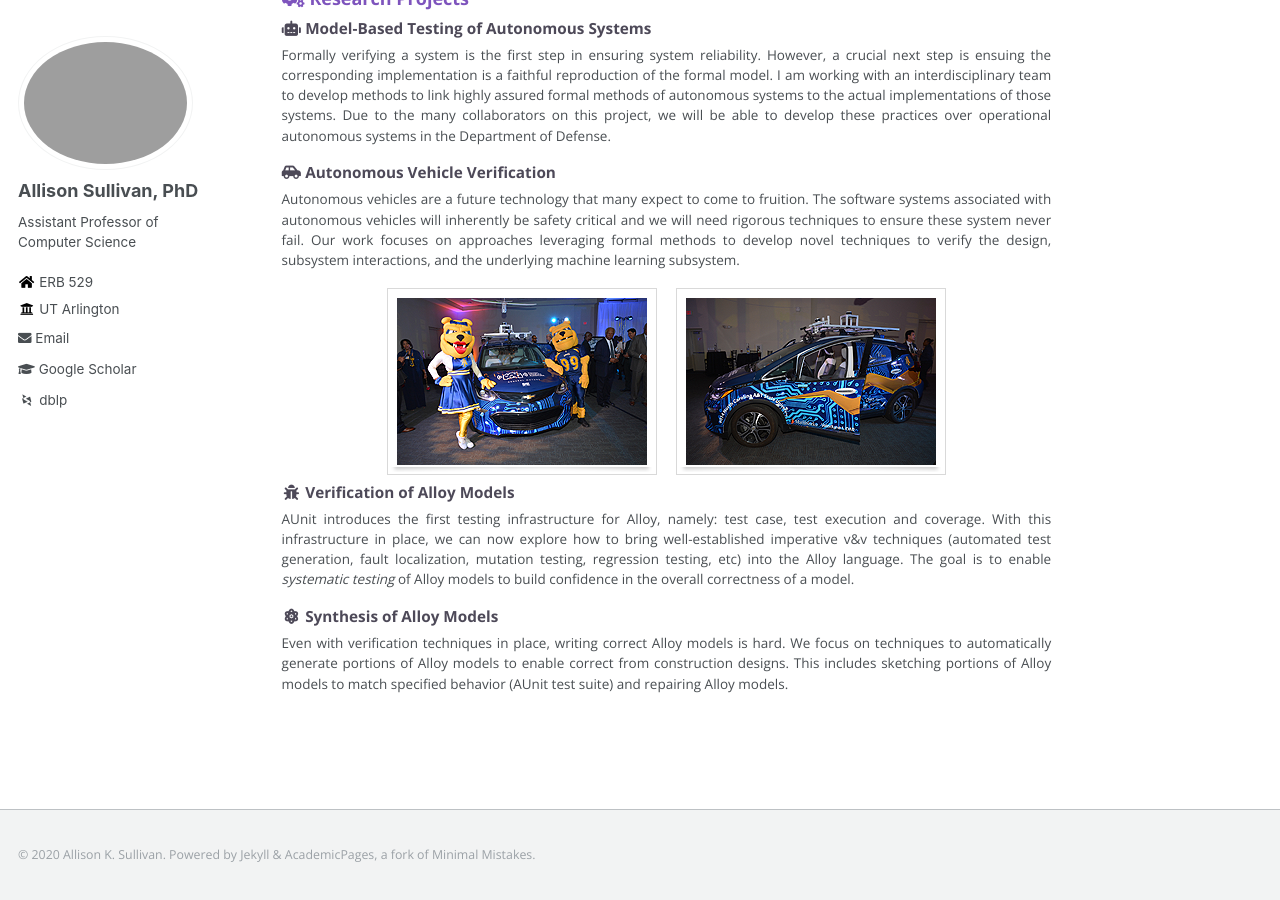
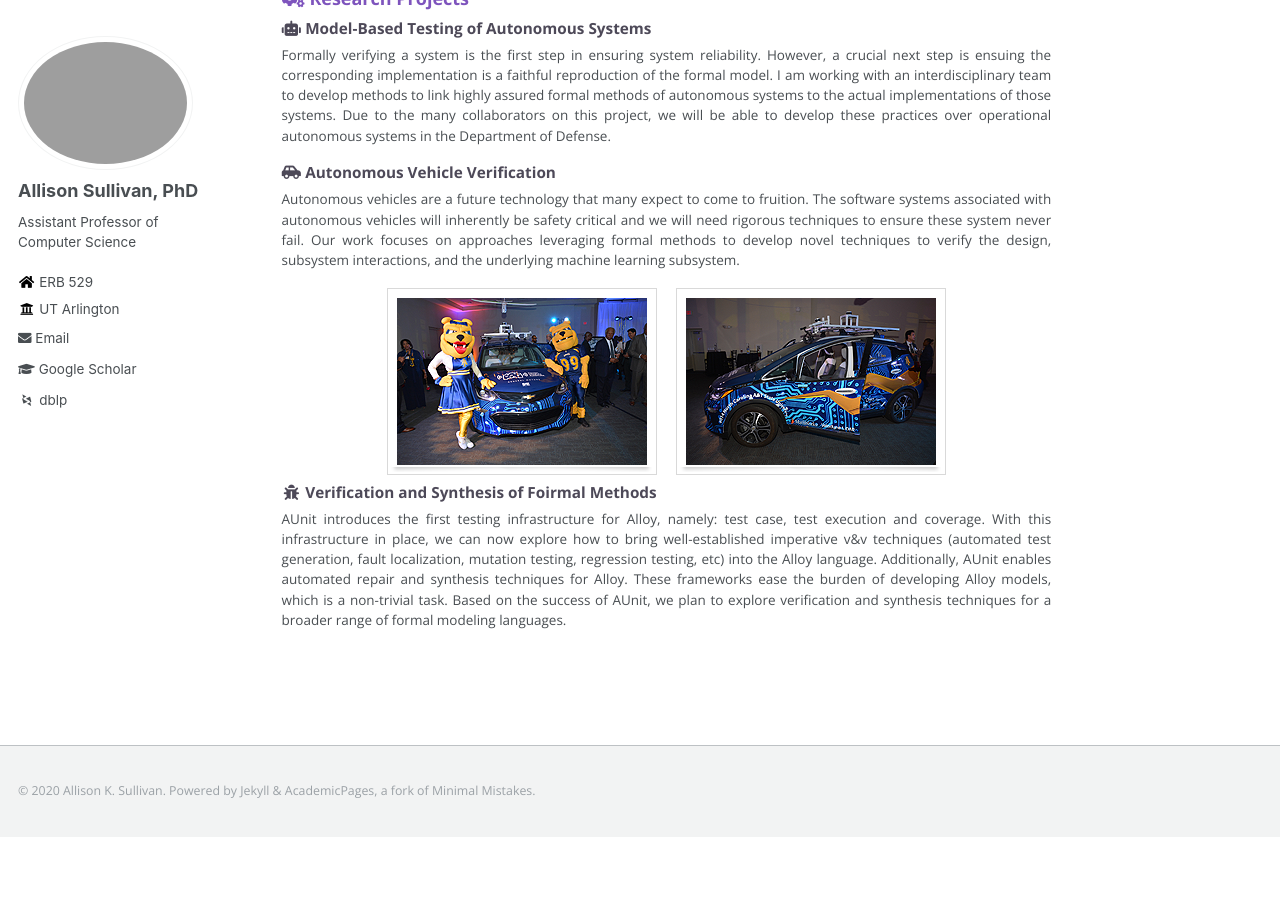
Before and after one commit to Allisonius/allisonius.github.io, a Jekyll site: the page built from _pages/research.md, in a window 1280 px wide and 900 px high, scrolled down 605 px. Built offline with Jekyll 4.4.1, drawn with Linux system fonts in a browser that asks for light colours; some web fonts are replaced; after the commit the page ends 1442 px from its top, so only the background shows below that.

Commit message:
Update research.md

```diff
--- a/_pages/research.md
+++ b/_pages/research.md
@@ -34,8 +34,5 @@ Autonomous vehicles are a future technology that many expect to come to fruition
 
 <center><img src="../images/auto2.png" alt="SAE-GM Autodrive Challenge"> &nbsp;&nbsp;&nbsp;<img src="../images/auto3.png" alt="SAE-GM Autodrive Challenge"></center>
 
-## <i class="fa fa-fw fa-bug" aria-hidden="true"></i> Verification of Alloy Models
-AUnit introduces the first testing infrastructure for Alloy, namely: test case, test execution and coverage. With this infrastructure in place, we can now explore how to bring well-established imperative v&v techniques (automated test generation, fault localization, mutation testing, regression testing, etc) into the Alloy language. The goal is to enable *systematic testing* of Alloy models to build confidence in the overall correctness of a model.
-
-## <i class="fa fa-fw fa-atom" aria-hidden="true"></i> Synthesis of Alloy Models
-Even with verification techniques in place, writing correct Alloy models is hard. We focus on techniques to automatically generate portions of Alloy models to enable correct from construction designs. This includes sketching portions of Alloy models to match specified behavior (AUnit test suite) and repairing Alloy models.
+## <i class="fa fa-fw fa-bug" aria-hidden="true"></i> Verification and Synthesis of Foirmal Methods
+AUnit introduces the first testing infrastructure for Alloy, namely: test case, test execution and coverage. With this infrastructure in place, we can now explore how to bring well-established imperative v&v techniques (automated test generation, fault localization, mutation testing, regression testing, etc) into the Alloy language. Additionally, AUnit enables automated repair and synthesis techniques for Alloy. These frameworks ease the burden of developing Alloy models, which is a non-trivial task. Based on the success of AUnit, we plan to explore verification and synthesis techniques for a broader range of formal modeling languages.
```
